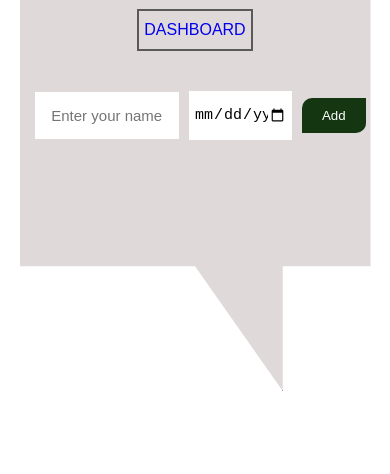
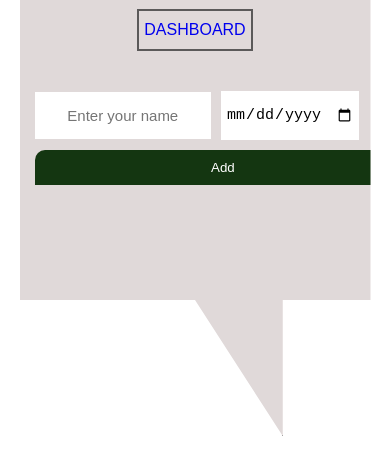
Before and after one commit to mydul62/todogame, a plain HTML site: page index.html in a window 390 px wide. Shown: the part 128-602 px from the top of the page. Drawn offline with Linux system fonts and the light colour scheme.

Commit message:
icon add

```diff
--- a/css/todo.css
+++ b/css/todo.css
@@ -72,3 +72,21 @@ body{
   ;
  width: 20px;
 }
+
+@media(max-width:500px){
+  .grid__item{
+    display: grid;
+    grid-template-columns: 55% 43% ;
+    row-gap: 10px;
+    column-gap: 10px;
+    margin-top:10px ;
+    align-items: center;
+    border-bottom: 1ox solid #000;
+    padding-bottom: 50px;
+  }
+  .btn_todo{
+    padding: 10px  100%;
+    border-radius: 10px 0;
+    border: none;
+  }
+}
```
